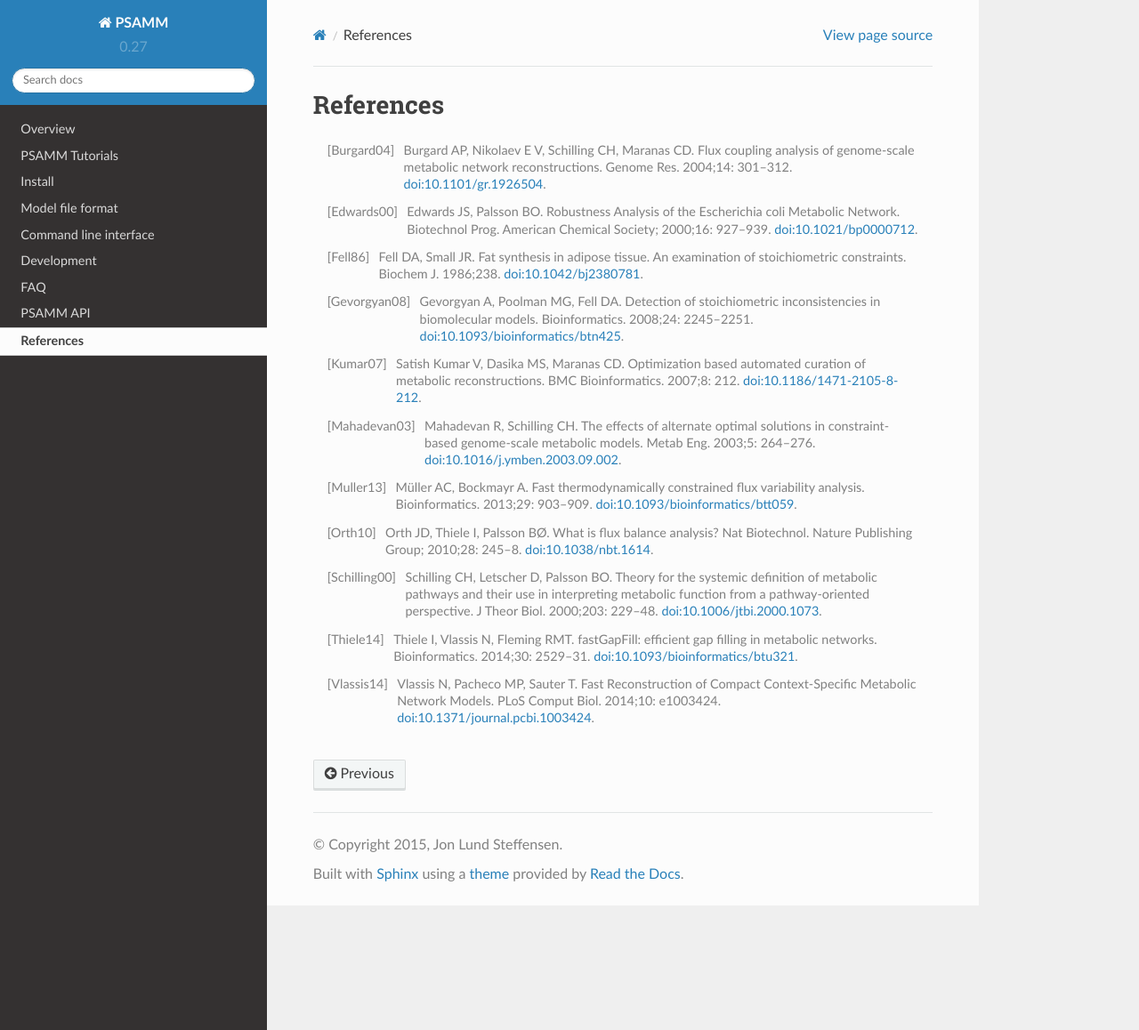
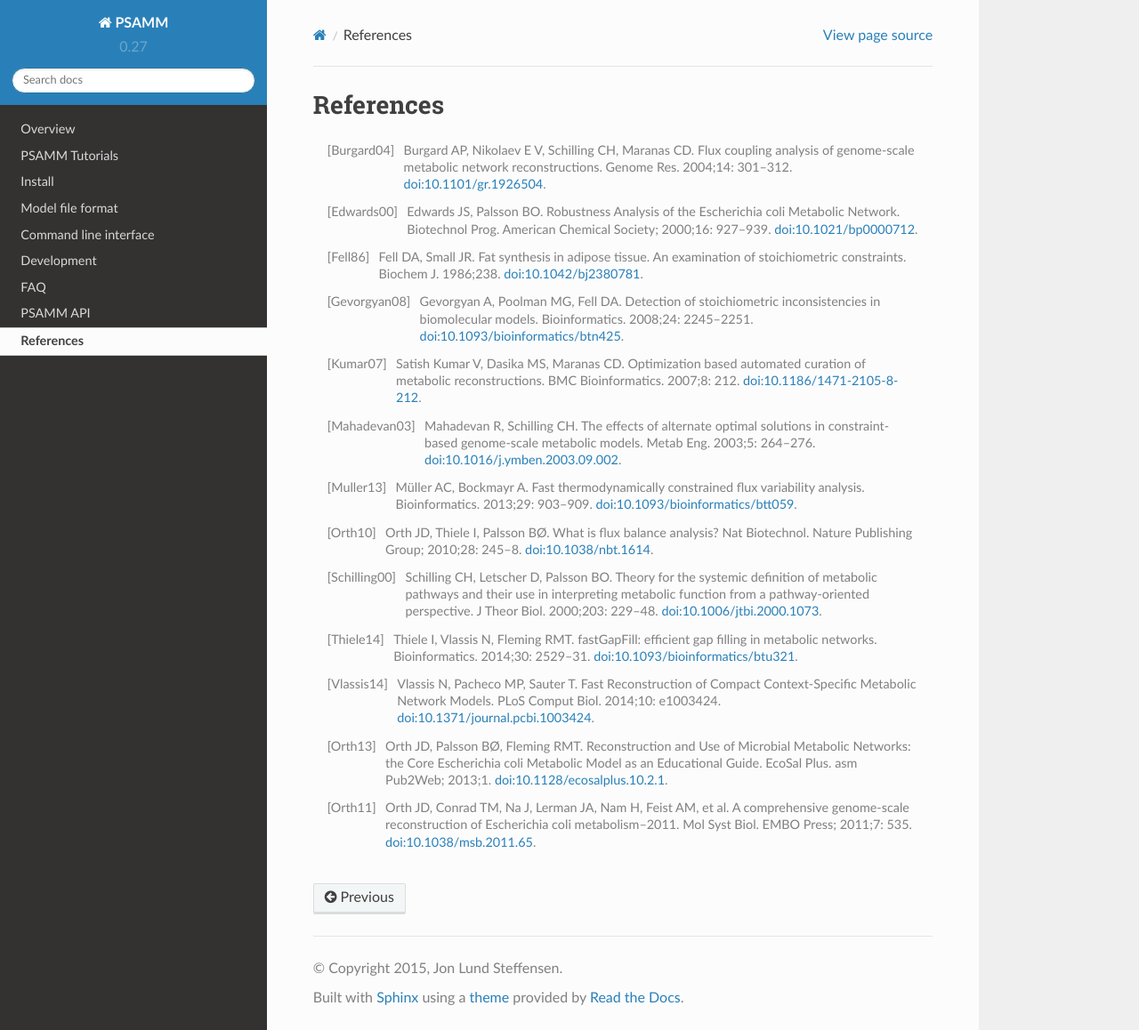
Before and after one commit to zhanglab/psamm, a Sphinx documentation site: the page built from docs/references.rst, in a window 1280 px wide and 1158 px high. Shown: the whole window at 89% size. Built offline with Sphinx 7.4.7 and the Read the Docs theme 2.0.0, drawn with Linux system fonts in a browser that asks for light colours.

Commit message:
Finalized reference and import/export tutorial

```diff
--- a/docs/references.rst
+++ b/docs/references.rst
@@ -36,3 +36,11 @@ References
 .. [Vlassis14] Vlassis N, Pacheco MP, Sauter T. Fast Reconstruction of Compact
     Context-Specific Metabolic Network Models. PLoS Comput Biol. 2014;10:
     e1003424. :doi:`10.1371/journal.pcbi.1003424`.
+.. [Orth13] Orth JD, Palsson BØ, Fleming RMT. Reconstruction and Use of Microbial
+    Metabolic Networks: the Core Escherichia coli Metabolic Model as an
+    Educational Guide. EcoSal Plus. asm Pub2Web; 2013;1.
+    :doi:`10.1128/ecosalplus.10.2.1`.
+.. [Orth11] Orth JD, Conrad TM, Na J, Lerman JA, Nam H, Feist AM, et al. A
+    comprehensive genome-scale reconstruction of Escherichia coli
+    metabolism--2011. Mol Syst Biol. EMBO Press; 2011;7: 535.
+    :doi:`10.1038/msb.2011.65`.
```
Also changed, not shown: docs/tutorial/import_export.rst (+5 -3 lines).
